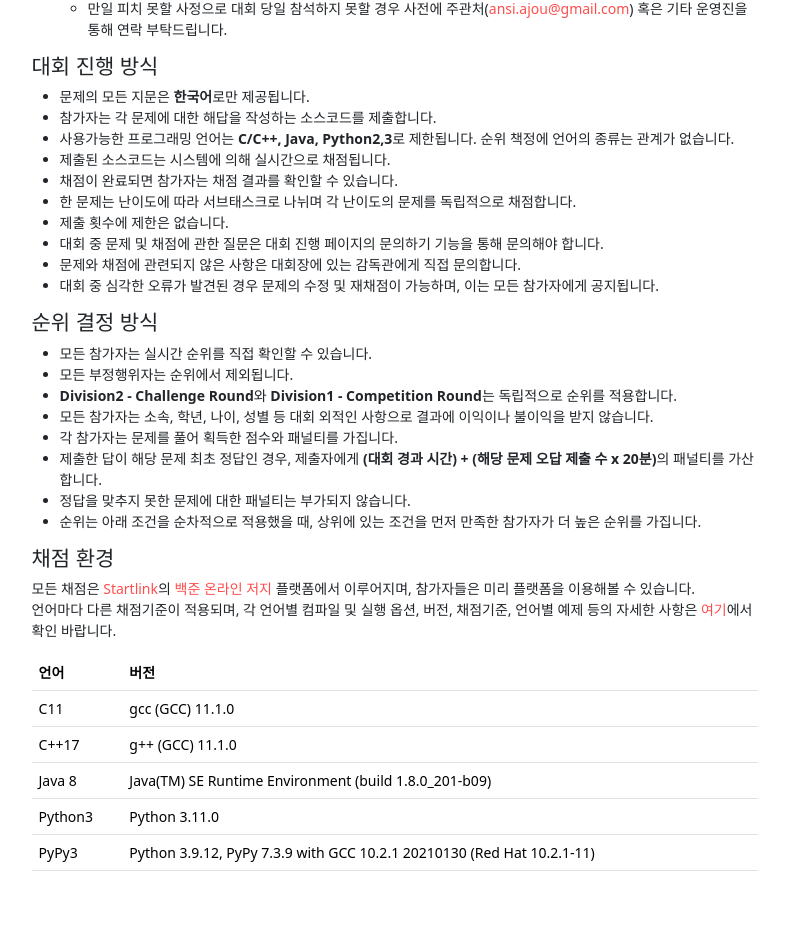
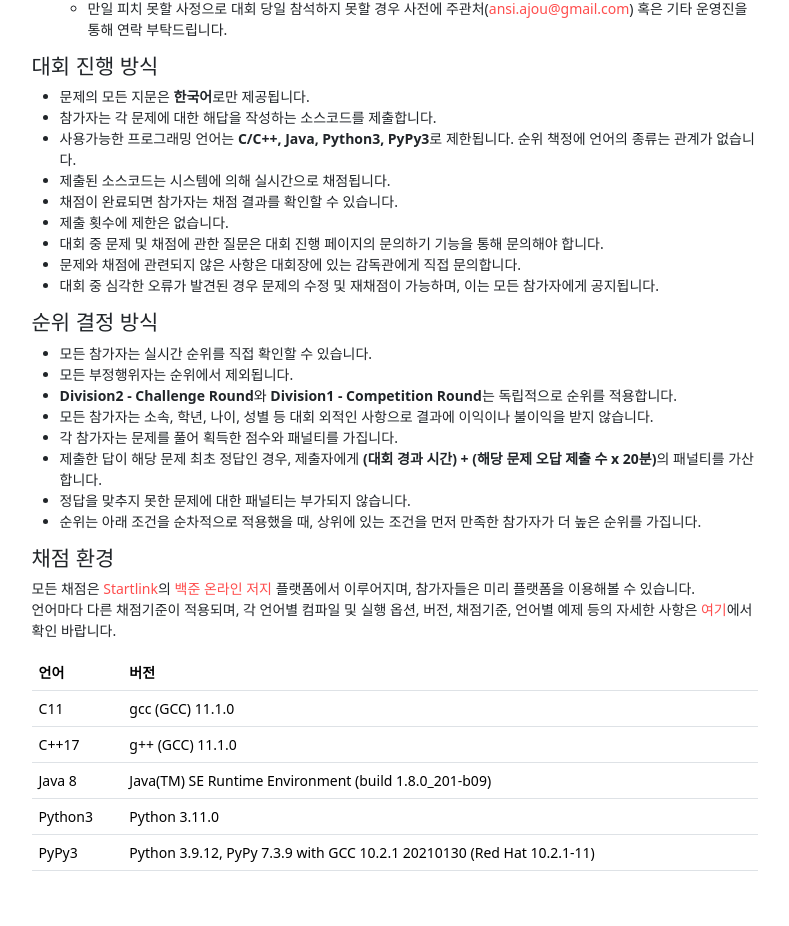
Before and after one commit to shake-union/shake-site, a SvelteKit app: page /apc in a window 1280 px wide. Shown: the part 3271-4197 px from the top of the page, without its empty margins (245-1034 px from the left). Built offline with nearby package versions, Linux system fonts and the light colour scheme.

Commit message:
Update rules

```diff
--- a/src/routes/(apc)/apc/+page.svelte
+++ b/src/routes/(apc)/apc/+page.svelte
@@ -395,15 +395,15 @@
 							<li>문제의 모든 지문은 <strong>한국어</strong>로만 제공됩니다.</li>
 							<li>참가자는 각 문제에 대한 해답을 작성하는 소스코드를 제출합니다.</li>
 							<li>
-								사용가능한 프로그래밍 언어는 <strong>C/C++, Java, Python2,3</strong>로 제한됩니다.
-								순위 책정에 언어의 종류는 관계가 없습니다.
+								사용가능한 프로그래밍 언어는 <strong>C/C++, Java, Python3, PyPy3</strong>로
+								제한됩니다. 순위 책정에 언어의 종류는 관계가 없습니다.
 							</li>
 							<li>제출된 소스코드는 시스템에 의해 실시간으로 채점됩니다.</li>
 							<li>채점이 완료되면 참가자는 채점 결과를 확인할 수 있습니다.</li>
-							<li>
+							<!-- <li>
 								한 문제는 난이도에 따라 서브태스크로 나뉘며 각 난이도의 문제를 독립적으로
 								채점합니다.
-							</li>
+							</li> -->
 							<li>제출 횟수에 제한은 없습니다.</li>
 							<li>
 								대회 중 문제 및 채점에 관한 질문은 대회 진행 페이지의 문의하기 기능을 통해 문의해야
```
